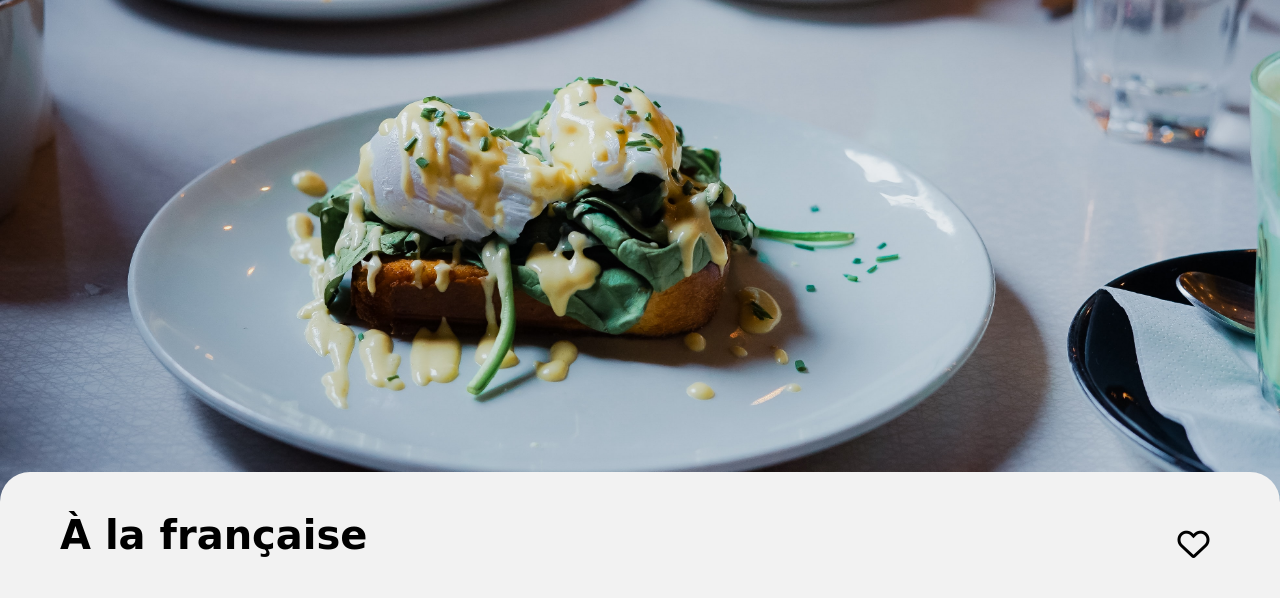
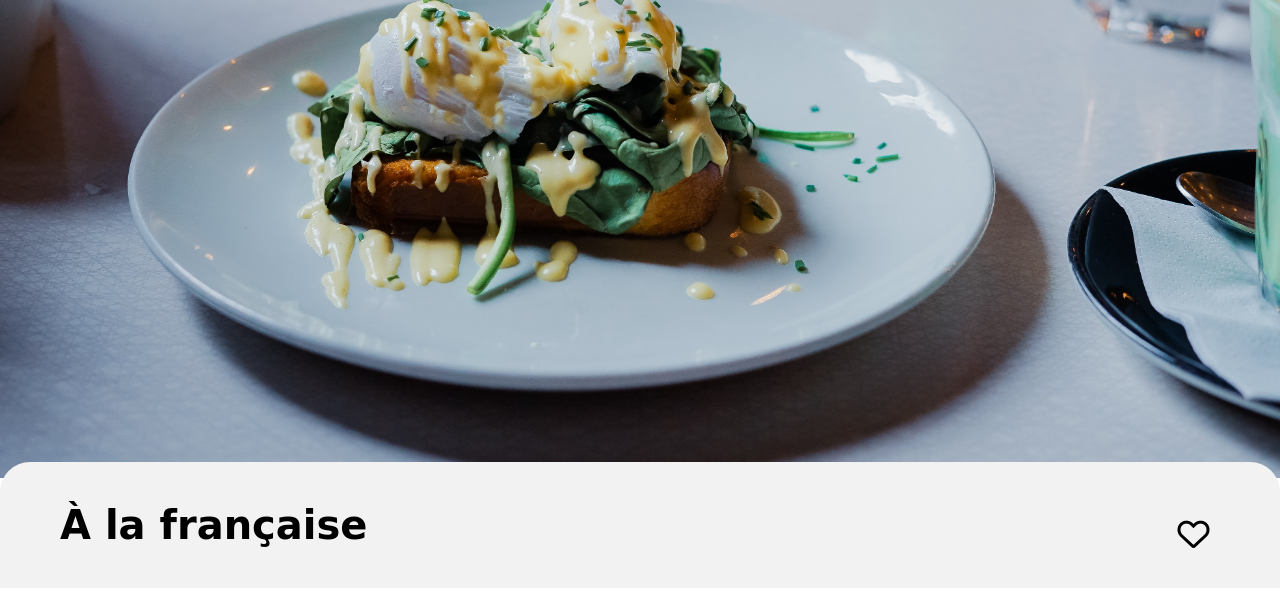
Before and after one commit to alexLahady/OpenClassroom, a website: page pages/menu_fr.html in a window 1280 px wide. Shown: the part 108-713 px from the top of the page. Drawn offline with Linux system fonts and the light colour scheme.

Commit message:
Effacement d'un espace sur les pages restaurants entre le titre et le menu. Ajustement de l'image sur les pages de menu.

```diff
--- a/sass/pages/_menu_fr.scss
+++ b/sass/pages/_menu_fr.scss
@@ -23,7 +23,7 @@
 
 .banner img{
     width: 100%;
-    height: 600px;
+    height: 500px;
     object-fit: cover;
     object-position: center bottom;
     //z-index: 1;
@@ -39,7 +39,7 @@
     justify-content: space-between;
     background-color: var.$color-gray;//temporaire
     position: relative;
-    top:-110px;
+    top:-20px;
     //z-index: 3;
     border-radius: 30px 30px 0px 0px;
     & h1 {
@@ -82,12 +82,15 @@
 
 
 }
-
+.main {
+    margin-top:-8em ;
+}
 .menu-grid{
     display : grid;
     grid-template-columns: repeat(3,1fr);
     gap : 1rem;
     padding : 0 2rem;
+    //padding-top: -2emx ;
 
     @media (max-width:1000px) {
         grid-template-columns: repeat(1,1fr);
```
Also changed, not shown: css/style.css, 1 other file.
